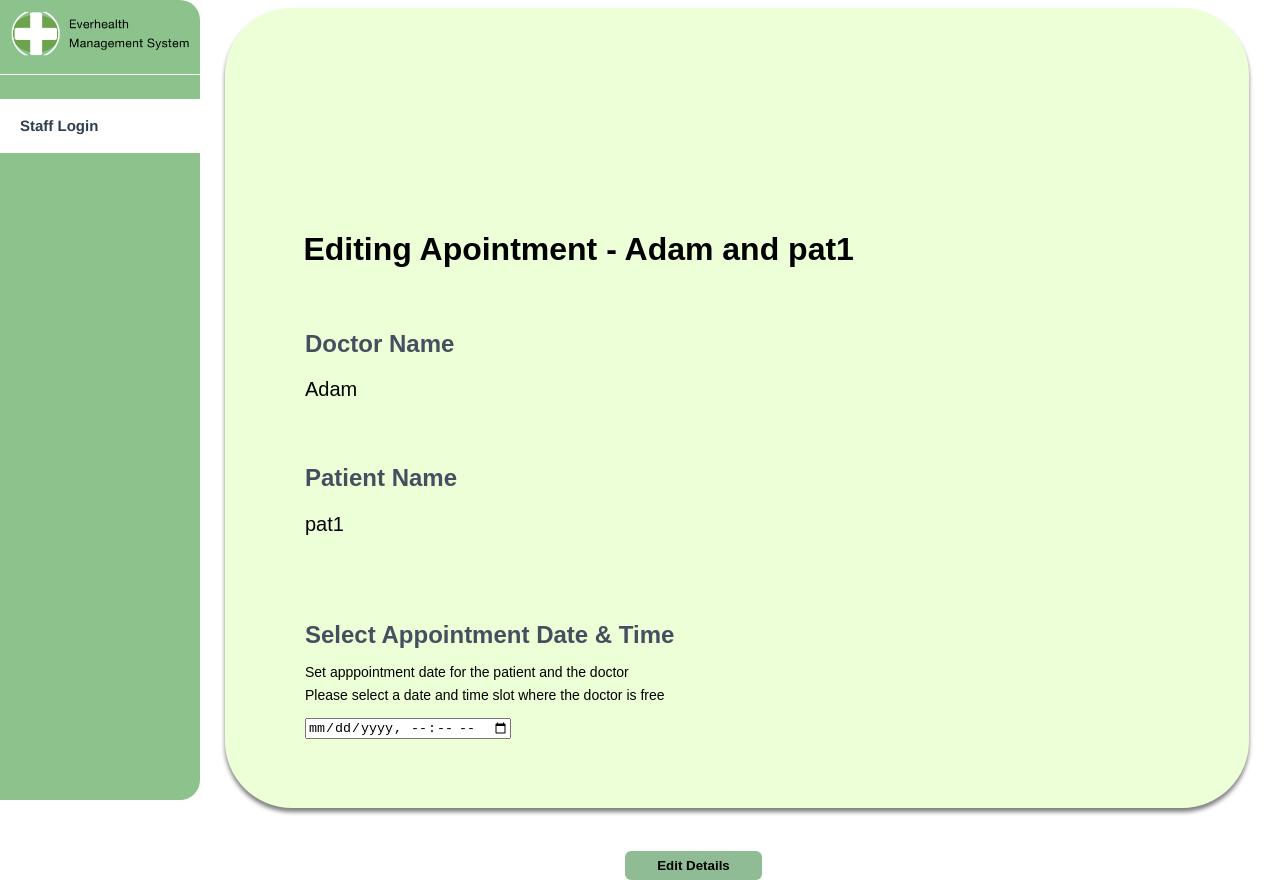
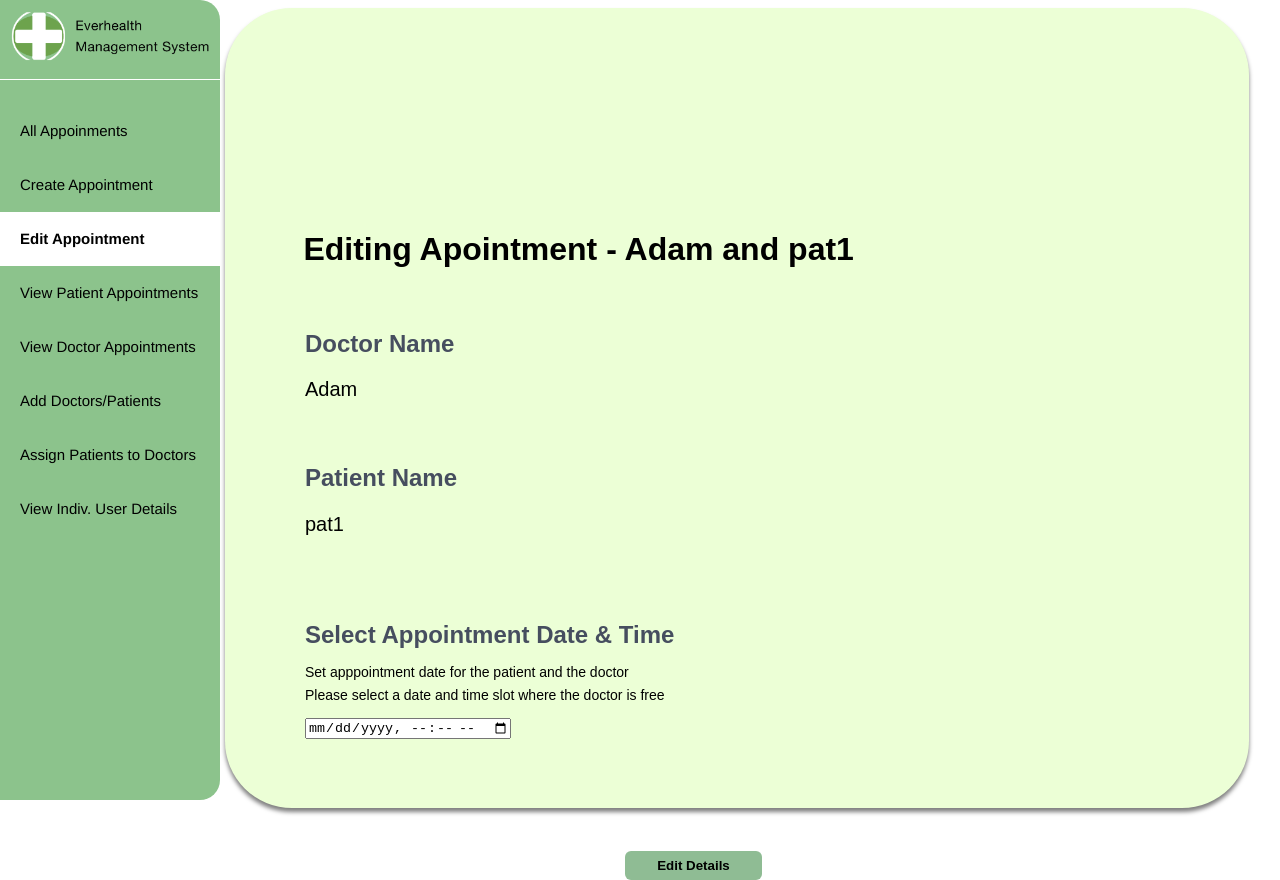
Before and after one commit to BT3103AppDev1/final-project-l1-final-project-group-8, a Vue app in the folder bt3103_proj/: page /edit_appoint_page in a window 1280 px wide. Shown: the top 880 px of the page. Built offline with nearby package versions, Linux system fonts and the light colour scheme.

Commit message:
Added doc appt page + edit appt page

```diff
--- a/bt3103_proj/src/App.vue
+++ b/bt3103_proj/src/App.vue
@@ -1,65 +1,16 @@
 <template>
-  <div>
-    <div id="app-container">
-      <!--<Appointment_form/>-->
-      <div class="login-sidebar-container"><login_sidebar/></div>
-      <!--<div class="main-page-elements"><AssignPatient/></div>-->
-      <!--<div class="main-page-elements"><AddDoctor/></div>-->
-
-      <!-- <div class="main-page-elements"><LoginFields/></div> -->
-      <!--<div class="main-page-elements"><Appointment_form/></div>-->
-      <!--<div class="main-page-elements"><patient_edit/></div>-->
-       <!-- <div class="main-page-elements"><DoctorAppointment/></div> -->
-      <div class="main-page-elements"><EditAppointment/></div>
-      <!-- <div class="main-page-elements"><PatientDetails/></div> -->
-      <!--<div class="main-page-elements"><AddPeople/></div>-->
-      <!--<div class="main-page-elements"><AssignPatDoc/></div>-->
-      <!-- <div class="main-page-elements"><IndivUserDet/></div> -->
-
-    </div>
-  </div>
+  <RouterView/>
 </template>
 
 <script>
-import login_sidebar from './components/login_sidebar.vue'
-import patient_edit from './components/Patient_edit.vue'
-import Appointment_form from './components/Appointment_form.vue'
-// import Patient_edit from './components/Patient_edit.vue'
-import AssignPatient from './components/AssignPatient.vue'
-import LoginFields from './components/LoginFields.vue'
-import DoctorAppointment from './components/DoctorAppointment.vue'
-import EditAppointment from './components/EditAppointment.vue'
-import PatientDetails from './components/PatientDetails.vue'
-import AddDoctor from './components/AddDoctor.vue'
-import AddPatient from './components/AddPatient.vue'
-import AddPeople from './views/AddPeople.vue'
-import AssignPatDoc from './views/AssignPatDoc.vue'
-import IndivUserDet from './views/IndivUserDet.vue'
+export default {
+  name: "App"
+}
 
-
-export default {
-  components: {
-    login_sidebar,
-    AssignPatient,
-    LoginFields,
-    Appointment_form,
-     AddPeople,
-    DoctorAppointment,
-    EditAppointment,
-     PatientDetails,
-     patient_edit,
-     AddDoctor,
-     AddPatient,
-     AssignPatDoc,
-     IndivUserDet
-  }
-}
 </script>
 
 <style scoped>
-/* body {
 
-} */
 
 #app-container {
     display: flex;
--- a/bt3103_proj/src/components/DoctorAppointment.vue
+++ b/bt3103_proj/src/components/DoctorAppointment.vue
@@ -39,21 +39,23 @@ export default {
     // },
 
     mounted() {
-//         // const auth = getAuth();
-//         // onAuthStateChanged(auth, (user) => {
-//         //     if (user) {
-//         //         this.user = user;
-//         //         this.useremail = auth.currentUser.email;
-//         //         display(this.useremail)
-//         //     }
-//         // })
+        // const auth = getAuth();
+        // onAuthStateChanged(auth, (user) => {
+        //     if (user) {
+        //         this.user = user;
+        //         this.useremail = auth.currentUser.email;
+        //         display(this.useremail)
+        //     }
+        // })
+
+        const self = this;
 
         async function display() {
-            let allDoctorDocuments = await getDoc(doc(db, "clinic1", "doctors"))
+            let allDoctorDocuments = await getDoc(doc(db, "clinic1", "doctors")) // hardcoded for now
             allDoctorDocuments = allDoctorDocuments.data()
-            let doctorDocuments = allDoctorDocuments['Adam']
+            let doctorDocuments = allDoctorDocuments['Adam'] // hardcoded for now
 
-            let allPatientDocuments = await getDoc(doc(db, "clinic1", "patients"))
+            let allPatientDocuments = await getDoc(doc(db, "clinic1", "patients")) // hardcoded for now
             allPatientDocuments = allPatientDocuments.data()
 
             let index = 1
@@ -67,8 +69,9 @@ export default {
                 let patientData = allPatientDocuments[patientId]
                 let patientName = patientData.name
                 const apptDateTime = patientData.appoint_date
-                let apptDate = apptDateTime.toDate().toLocaleDateString()
-                let apptTime = apptDateTime.toDate().toLocaleTimeString()
+                console.log(apptDateTime)
+                let apptDate = apptDateTime.slice(0, 10)
+                let apptTime = apptDateTime.slice(11, )
 
                 let table = document.getElementById("table")
                 let row = table.insertRow(index)
@@ -101,11 +104,11 @@ export default {
 
                 cell9.appendChild(editButton)
                 editButton.onclick = function() {
-                    this.$router.push("/editAppointment")
+                    self.$router.push("/edit_appoint_page")
                 }
                 cell9.appendChild(deleteButton)
                 deleteButton.onclick = function() {
-                    deleteEntry(patientId)
+                    self.deleteEntry(patientId)
                 }
 
                 index += 1
--- a/bt3103_proj/src/components/InternalSidebar.vue
+++ b/bt3103_proj/src/components/InternalSidebar.vue
@@ -18,8 +18,16 @@
             <div id="createApptBlock"><p>Create Appointment</p></div>
         </router-link>
 
+        <router-link class="routerElement" style="text-decoration: none;" to="/edit_appoint_page">
+            <div id="editApptBlock"><p>Edit Appointment</p></div>
+        </router-link>
+
         <router-link class="routerElement" style="text-decoration: none;" to="/view_patient_appt_page">
             <div id="viewPatientApptBlock"><p>View Patient Appointments</p></div>
+        </router-link>
+
+        <router-link class="routerElement" style="text-decoration: none;" to="/view_doctor_appt_page">
+            <div id="viewDoctorApptBlock"><p>View Doctor Appointments</p></div>
         </router-link>
 
         <router-link class="routerElement" style="text-decoration: none;" to="/add_people_page">
--- /dev/null
+++ b/bt3103_proj/src/views/EditAppointPage.vue
@@ -0,0 +1,50 @@
+<template>
+    <div>
+      <div id="app-container">
+        <div class="sidebar-container"><InternalSidebar v-if="isMounted" :tabName="name"/></div>
+        <div class="main-page-elements"><EditAppointment/></div>
+
+      </div>
+    </div>
+</template>
+
+<script>
+import InternalSidebar from '@/components/InternalSidebar.vue'
+import EditAppointment from '@/components/EditAppointment.vue'
+
+export default {
+  components: {
+    InternalSidebar,
+    EditAppointment,
+  },
+
+  data() {
+      return {
+          isMounted: false,
+          name: "editApptBlock"
+      }
+  },
+
+  mounted() {
+      this.isMounted = true
+  }
+}
+</script>
+
+<style scoped>
+
+#app-container {
+    display: flex;
+    height: 100vh;
+}
+
+.sidebar-container {
+    display: block;
+}
+
+.main-page-elements {
+    display: block;
+    padding-left: 6em;
+    padding-top: 6em;
+}
+</style>
--- /dev/null
+++ b/bt3103_proj/src/views/ViewDoctorAppointPage.vue
@@ -0,0 +1,50 @@
+<template>
+    <div>
+      <div id="app-container">
+        <div class="sidebar-container"><InternalSidebar v-if="isMounted" :tabName="name"/></div>
+        <div class="main-page-elements"><DoctorAppointment/>></div>
+
+      </div>
+    </div>
+  </template>
+
+  <script>
+  import InternalSidebar from '@/components/InternalSidebar.vue'
+  import DoctorAppointment from '@/components/DoctorAppointment.vue'
+
+  export default {
+    components: {
+      InternalSidebar,
+      DoctorAppointment
+    },
+
+    data() {
+        return {
+            isMounted: false,
+            name: "viewDoctorApptBlock"
+        }
+    },
+
+    mounted() {
+        this.isMounted = true
+    },
+  }
+  </script>
+
+  <style scoped>
+
+  #app-container {
+      display: flex;
+      height: 100vh;
+  }
+
+  .sidebar-container {
+      display: block;
+  }
+
+  .main-page-elements {
+      display: block;
+      padding-left: 6em;
+      padding-top: 6em;
+  }
+  </style>
```
Also changed, not shown: bt3103_proj/src/router/index.js (+12 -0 lines).
